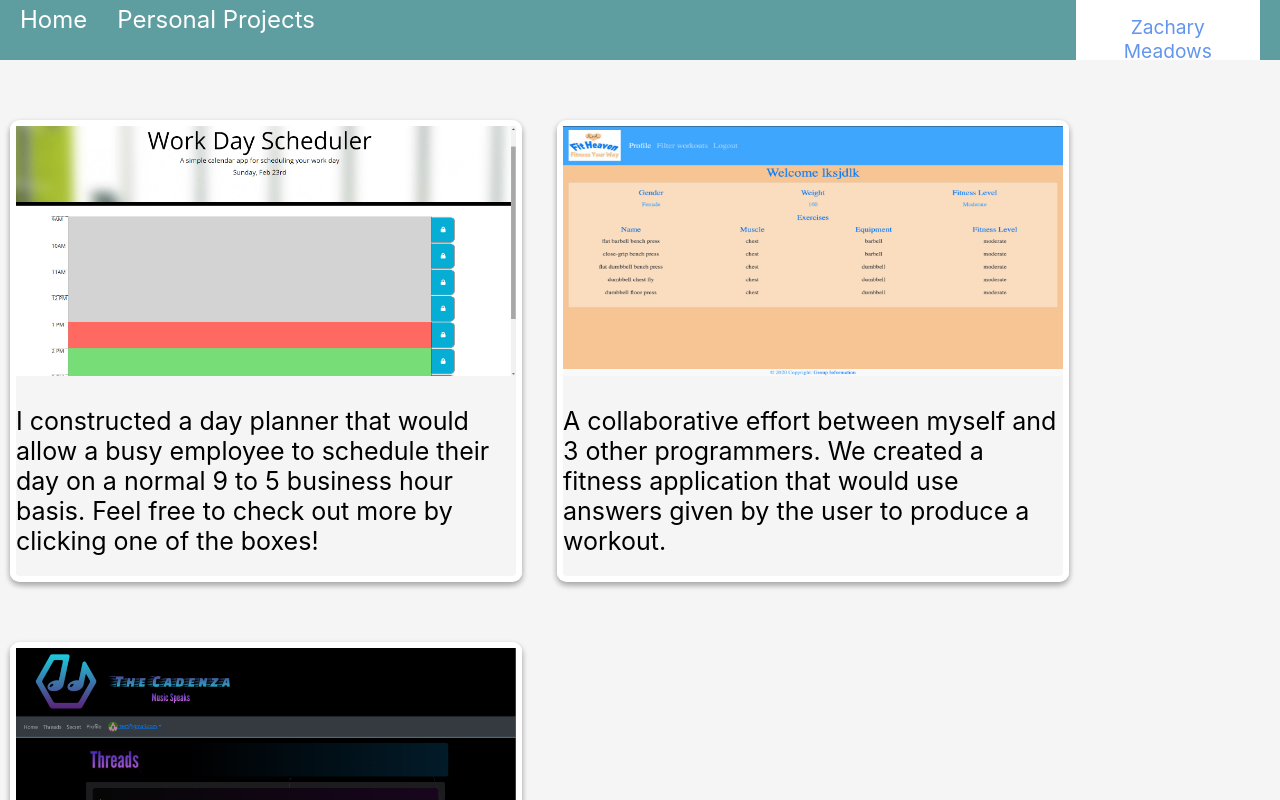
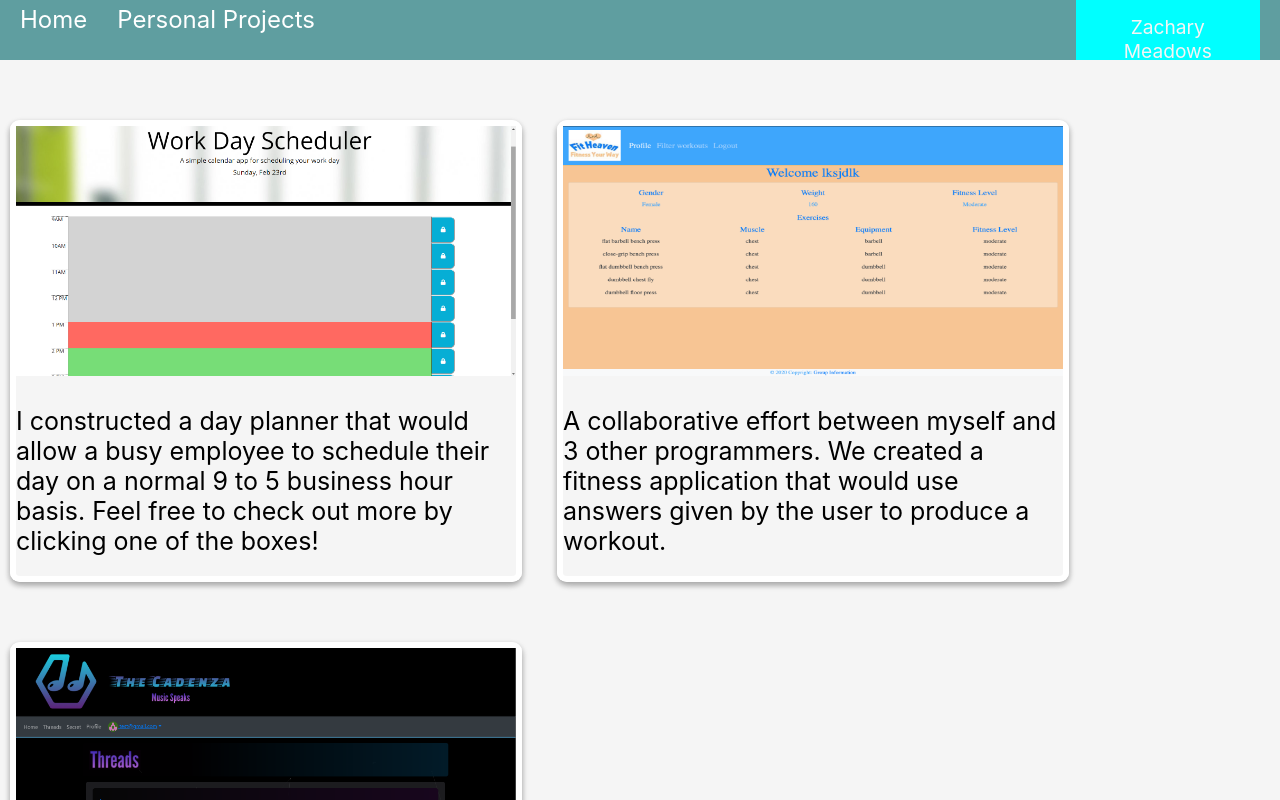
Before and after one commit to zachmdws/portfolio-revamp, a React (Create React App) app: page /personal-projects in a window 1280 px wide. Shown: the top 800 px of the page. Built offline with nearby package versions, Linux system fonts and the light colour scheme.

Commit message:
Changes to navbar style

```diff
--- a/src/components/Card/style.css
+++ b/src/components/Card/style.css
@@ -11,7 +11,7 @@
     box-shadow: 0 3px 6px rgba(0,0,0,0.16), 0 3px 6px rgba(0,0,0,0.23);
     position: absolute;
     display: block;
-    top: 15px;
+    top: 5px;
     margin-top: 30px;
     background-image: url("../../assets/images/cardimage.png");
   }
--- a/src/components/NameLogo/style.css
+++ b/src/components/NameLogo/style.css
@@ -1,14 +1,14 @@
 .name {
     width: 12%;
     float: right;
-    background-color: white;
+    background-color: aqua;
     height: 30px;
     text-align: center;
     margin-right: 20px;
     padding: 15px;
     font-size: larger;
     text-decoration: none;
-    color: cornflowerblue;
+    color: whitesmoke;
 }
 
 @media screen and (max-width: 768px) {
```
